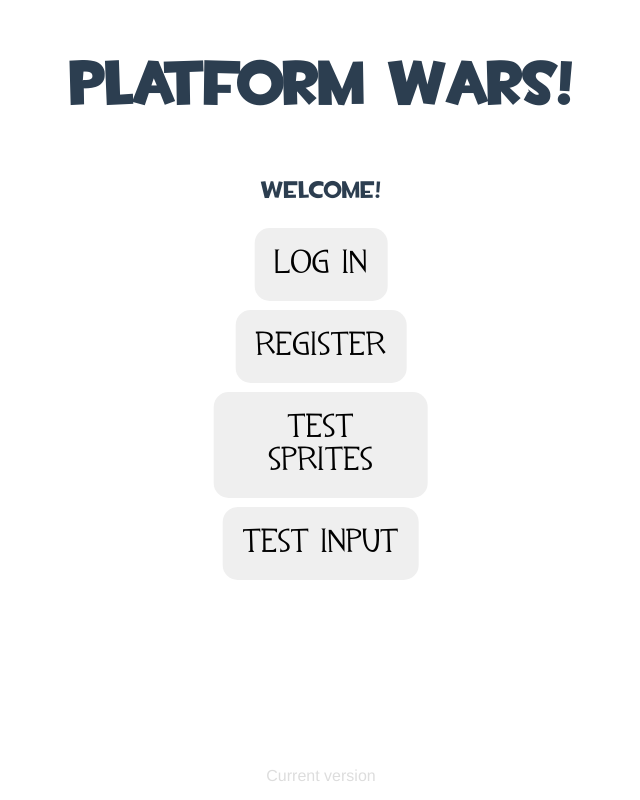
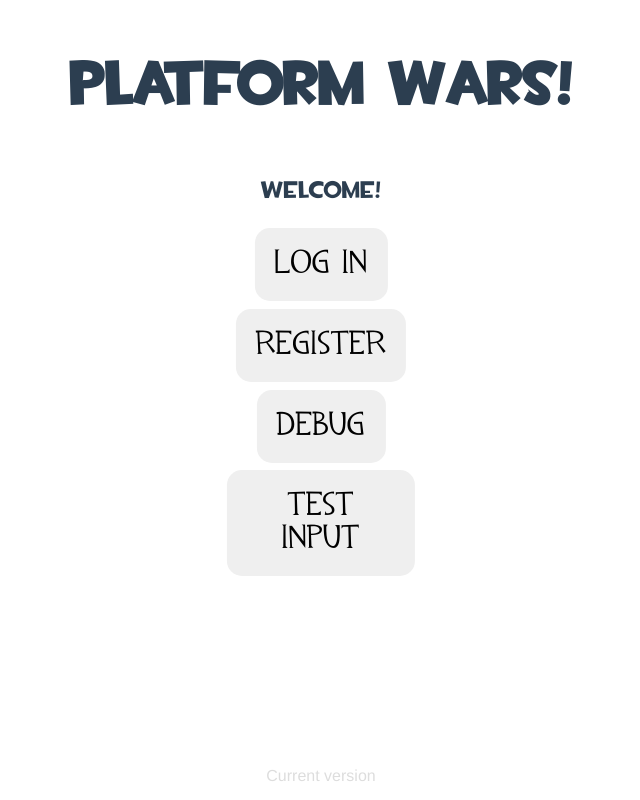
Before and after one commit to TheRealGLH/PlatformFrontend, a Vue app: page /login in a window 1280 px wide. Shown: the whole page, without its empty margins (319-959 px from the left). Built offline with nearby package versions, Linux system fonts and the light colour scheme.

Commit message:
css animations on buttons and input

```diff
--- a/src/assets/css/menu.css
+++ b/src/assets/css/menu.css
@@ -30,10 +30,14 @@ button {
   -webkit-border-radius: 15px;
   border-radius: 15px;
   font-family: TF2;
+    -webkit-transition: all 0.3s cubic-bezier(0.165, 0.84, 0.44, 1);
+  transition: all 0.3s cubic-bezier(0.165, 0.84, 0.44, 1);
 }
 button:hover {
 -webkit-box-shadow: 0px 0px 6px 5px rgba(0,0,0,0.22);
 box-shadow: 0px 0px 3px 5px rgba(0,0,0,0.22);
+-webkit-transform: scale(1.25, 1.25);
+transform: scale(1.25, 1.25);
 }
 .hello{
 position: absolute;
@@ -46,16 +50,30 @@ transform: translateX(-50%);
 }
 .inputUserInfo{
   font-size:40px;
+  font-size:3vw;
   font-style: bold;
   margin: 7px;
+  text-indent: 9px;
   border: 0px hidden;
   background-color:#f7f7f7;
   color:#2E2F2E;
   -webkit-border-radius: 15px;
 border-radius: 15px;
   font-family: TF2 Professor;
+      -webkit-transition: all .4s cubic-bezier(0.165, 0.84, 0.44, 1);
+  transition: all .4s cubic-bezier(0.165, 0.84, 0.44, 1);
+}
+.inputUserInfo:focus{
+    -webkit-transform: scale(1.5, 1.5);
+transform: scale(1.5, 1.5);
+background-color:#f9f9f9;
 }
 .menuBox{
 	background-color:#fafafa;
   padding:.2%;
+  margin: .3%;
+  /*
+  width: 110%;
+  height: 110%;
+  */
 }
--- a/src/components/ScreenMain.vue
+++ b/src/components/ScreenMain.vue
@@ -6,7 +6,7 @@
 <br/>
   <router-link to="/register"><button id="btnRegister">Register</button></router-link>
 <br/>
-  <router-link to="/game"><button id="btnDebug">Test Sprites</button></router-link>
+  <router-link to="/game"><button id="btnDebug">Debug</button></router-link>
 <br/>
   <router-link to="/placeholder"><button id="btnInput">Test Input</button></router-link>
   </div>
```
